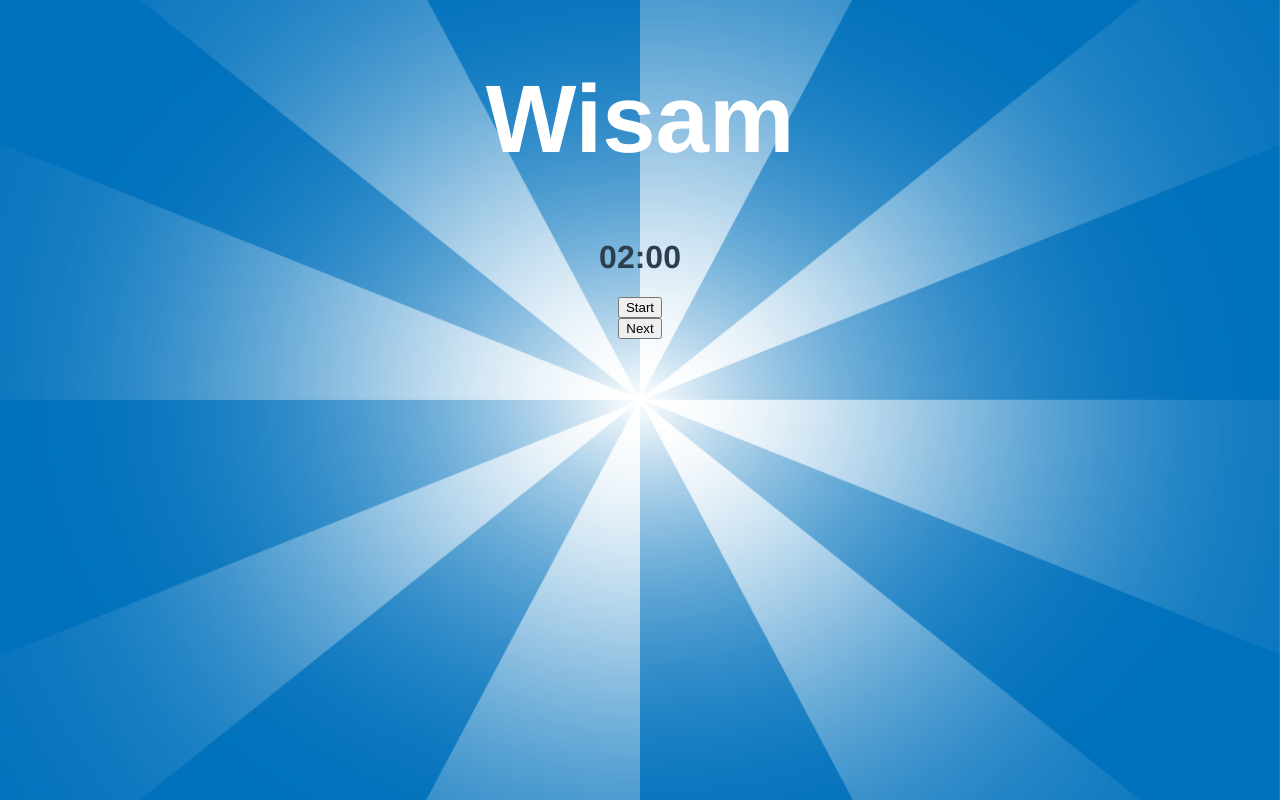
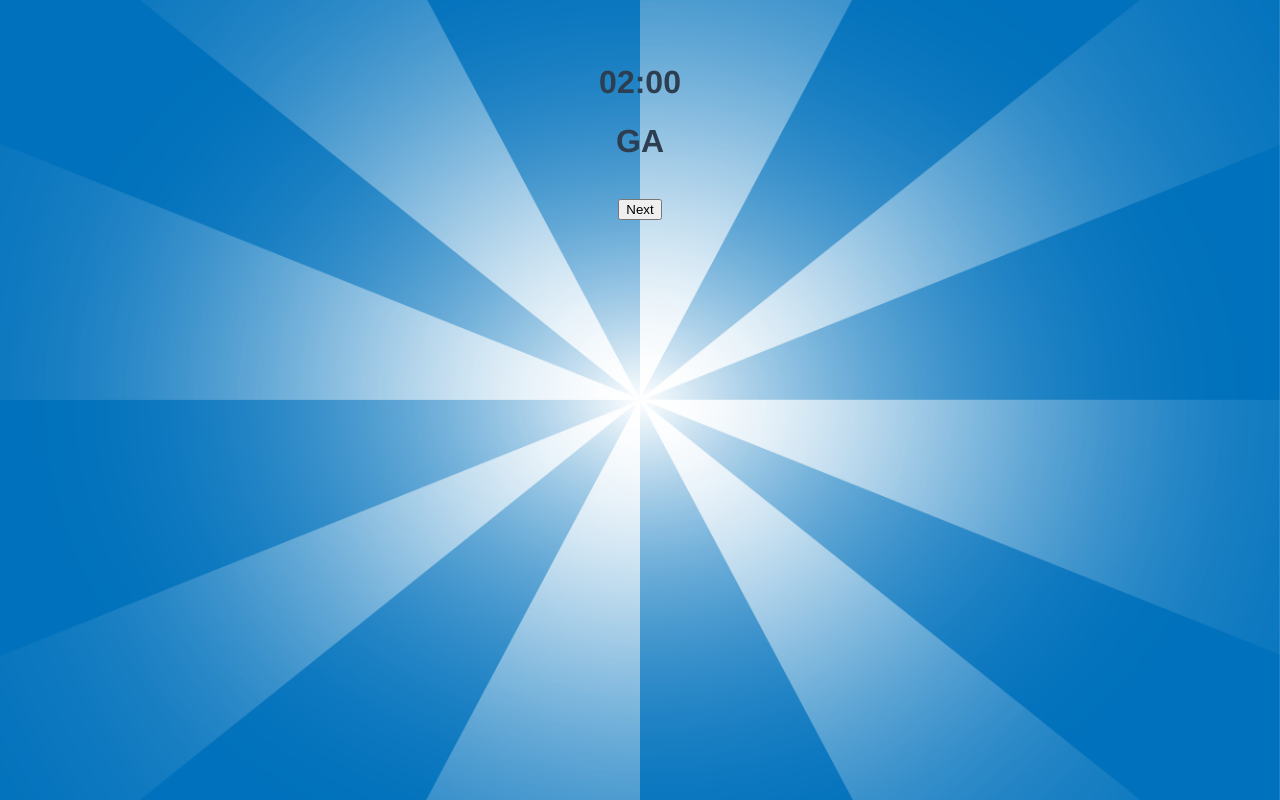
Before and after one commit to wisam87/eterminal, a Vue app: page / in a window 1280 px wide. Built offline with nearby package versions, Linux system fonts and the light colour scheme.

Commit message:
Something

```diff
--- a/src/App.vue
+++ b/src/App.vue
@@ -9,7 +9,7 @@
         <img src="./assets/mpl-logo.png" alt="" height="150px">
         <h1>Welcome to E-Terminal</h1>
         <form @submit.prevent="add()" action="">
-          <input type="text" placeholder="">
+          <input v-model="name" type="text" placeholder="">
           <br>
           <button class="submitbtn" type="submit"></button>
         </form>
@@ -17,13 +17,17 @@
 
       <div v-if="step === 2" class="game">
         <div class="name">
-          <h1 class="kidsname">Wisam</h1>
+          <h1 class="kidsname">{{name}}</h1>
           <h1>02:00</h1>
-          <button v-if="game.step === 1" @click.prevent="startGame()">Start</button>
           <h1 v-if="containers.selected">Container In Progress: {{containers.selected}}</h1>
+          <div class="selected_container">
+            <h1>GA</h1>
+          </div>
           <br><button @click.prevent="nextContainer()">Next</button>
 
           <h1 v-if="game.step === 3">Finished</h1>
+          <br>
+          <button v-if="game.step === 3" @click.prevent="restartGame()">Restart</button>
 
         </div>
 
@@ -49,6 +53,7 @@ export default {
   data() {
     return {
       step: 2,
+      name: '',
       game: {
         step: 1,
       },
@@ -84,8 +89,13 @@ export default {
       this.containers.stock = this.containers.stock.filter(e => e !== this.containers.selected);
 
       this.selectContainer();
+    },
+    restartGame() {
+      this.containers.stock = ['A1', 'A2', 'A3', 'A4', 'A5', 'A6'];
+      this.containers.loaded = [];
+      this.game.step = 1;
 
-
+      this.step = 1;
     }
   }
 }
```
